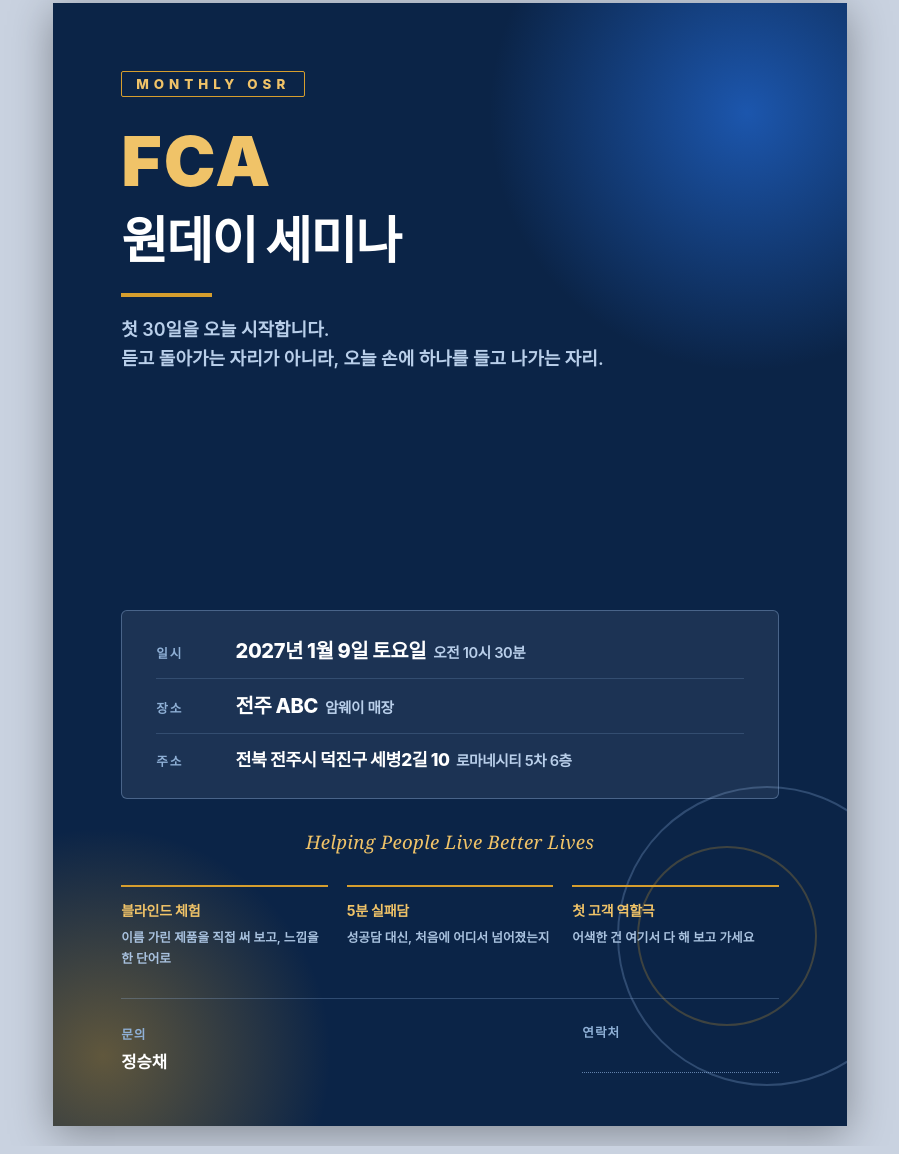
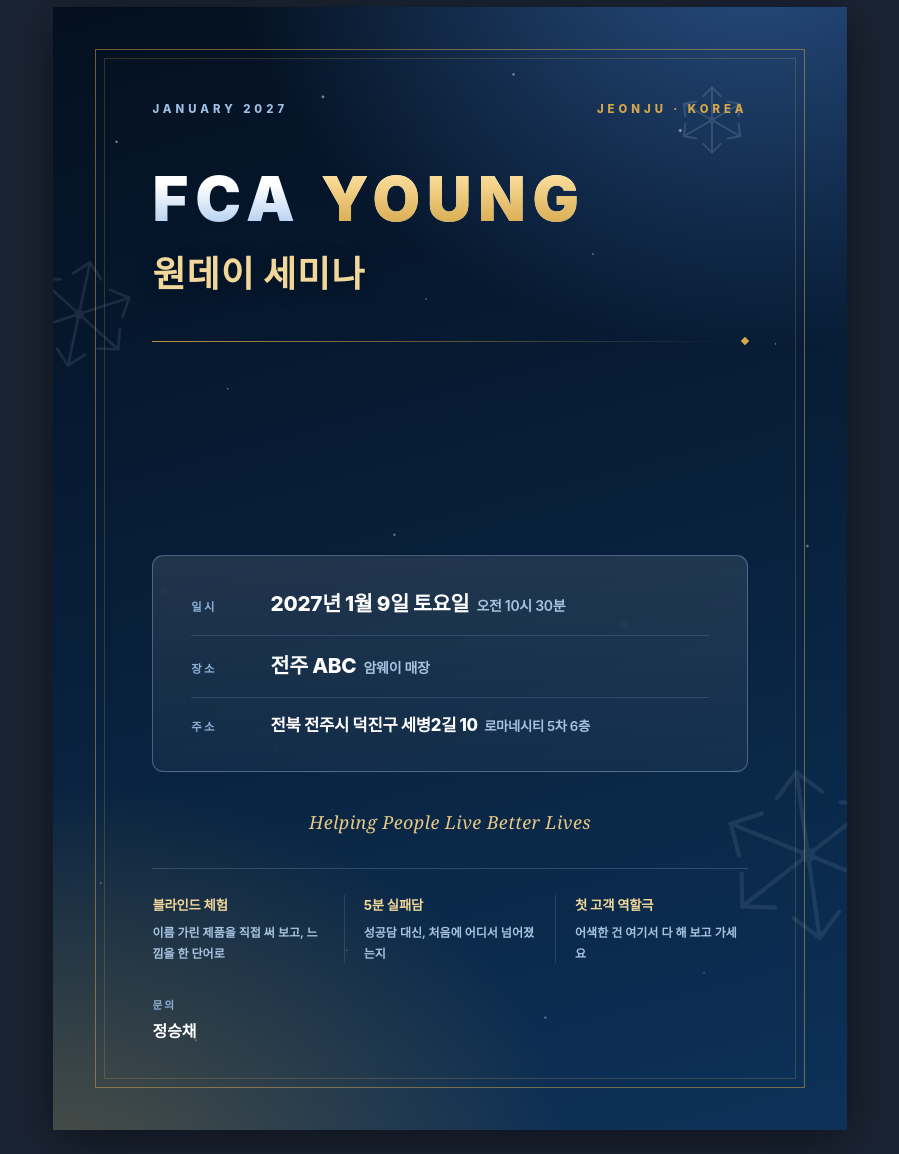
Before and after one commit to dreamfca2019-lgtm/galaga, a plain HTML site: page osr/poster.html in a window 1280 px wide. Shown: the part 17-1171 px from the top of the page, without its empty margins (190-1089 px from the left). Drawn offline with Linux system fonts and the light colour scheme.

Commit message:
Poster: winter night design, FCA YOUNG

```diff
--- a/osr/poster.html
+++ b/osr/poster.html
@@ -3,87 +3,163 @@
 <head>
 <meta charset="utf-8">
 <meta name="viewport" content="width=device-width, initial-scale=1.0">
-<title>FCA 원데이 세미나 · 전주 ABC</title>
+<title>FCA YOUNG 원데이 세미나 · 전주 ABC</title>
 <style>
   *{box-sizing:border-box; margin:0; padding:0;}
   body{
-    background:#c9d2e0; font-family:-apple-system,BlinkMacSystemFont,"Apple SD Gothic Neo","Malgun Gothic",sans-serif;
-    display:flex; justify-content:center; padding:20px 10px;
+    background:#1b2434; font-family:-apple-system,BlinkMacSystemFont,"Apple SD Gothic Neo","Malgun Gothic",sans-serif;
+    display:flex; justify-content:center; padding:24px 10px;
   }
   .poster{
-    width:210mm; height:297mm; background:#0b2447; color:#fff; position:relative; overflow:hidden;
-    display:flex; flex-direction:column; box-shadow:0 8px 40px rgba(0,0,0,.35);
+    width:210mm; height:297mm; position:relative; overflow:hidden; color:#fff;
+    display:flex; flex-direction:column; padding:11mm;
+    background:
+      radial-gradient(120% 70% at 88% -8%, rgba(72,132,214,.55) 0%, rgba(72,132,214,0) 55%),
+      radial-gradient(110% 60% at 0% 105%, rgba(196,146,52,.35) 0%, rgba(196,146,52,0) 60%),
+      linear-gradient(165deg,#04101f 0%,#071b34 38%,#0a2848 72%,#0d3159 100%);
+    box-shadow:0 10px 50px rgba(0,0,0,.5);
   }
-  .glow1,.glow2,.ring,.dots{position:absolute; pointer-events:none;}
-  .glow1{width:520px; height:520px; border-radius:50%; right:-160px; top:-150px;
-    background:radial-gradient(circle, rgba(31,95,191,.85) 0%, rgba(31,95,191,0) 70%);}
-  .glow2{width:460px; height:460px; border-radius:50%; left:-180px; bottom:-160px;
-    background:radial-gradient(circle, rgba(214,158,46,.42) 0%, rgba(214,158,46,0) 70%);}
-  .ring{width:300px; height:300px; border:2px solid rgba(157,192,238,.25); border-radius:50%; right:-70px; bottom:40px;}
-  .ring.small{width:180px; height:180px; right:30px; bottom:100px; border-color:rgba(214,158,46,.25);}
 
-  .top{position:relative; padding:18mm 18mm 0; z-index:2;}
-  .badge{display:inline-block; border:1.5px solid #d69e2e; color:#f0c368; font-size:10pt;
-    letter-spacing:5px; font-weight:800; padding:4px 14px; border-radius:2px;}
-  .title{margin-top:8mm; font-size:38pt; font-weight:900; line-height:1.16; letter-spacing:-1.5px;}
-  .title .latin{display:block; font-size:52pt; letter-spacing:2px; line-height:1; margin-bottom:4mm;}
-  .title .gold{color:#f0c368;}
-  .rule{width:24mm; height:4px; background:#d69e2e; margin:6mm 0 5mm;}
-  .sub{font-size:13.5pt; color:#b9cfea; line-height:1.6; font-weight:600;}
+  /* 눈 내리는 밤 */
+  .snow{
+    position:absolute; inset:0; pointer-events:none; opacity:.85;
+    background-image:
+      radial-gradient(1.6px 1.6px at 8% 12%, rgba(255,255,255,.9), transparent),
+      radial-gradient(1.2px 1.2px at 22% 34%, rgba(255,255,255,.7), transparent),
+      radial-gradient(2px 2px at 34% 8%, rgba(255,255,255,.8), transparent),
+      radial-gradient(1.1px 1.1px at 47% 26%, rgba(255,255,255,.6), transparent),
+      radial-gradient(1.7px 1.7px at 58% 6%, rgba(255,255,255,.75), transparent),
+      radial-gradient(1.3px 1.3px at 68% 22%, rgba(255,255,255,.65), transparent),
+      radial-gradient(2.2px 2.2px at 79% 11%, rgba(255,255,255,.85), transparent),
+      radial-gradient(1.2px 1.2px at 91% 30%, rgba(255,255,255,.6), transparent),
+      radial-gradient(1.5px 1.5px at 14% 52%, rgba(255,255,255,.55), transparent),
+      radial-gradient(1.1px 1.1px at 28% 66%, rgba(255,255,255,.45), transparent),
+      radial-gradient(1.8px 1.8px at 43% 47%, rgba(255,255,255,.6), transparent),
+      radial-gradient(1.2px 1.2px at 55% 63%, rgba(255,255,255,.5), transparent),
+      radial-gradient(1.6px 1.6px at 72% 55%, rgba(255,255,255,.55), transparent),
+      radial-gradient(1.1px 1.1px at 86% 68%, rgba(255,255,255,.45), transparent),
+      radial-gradient(2px 2px at 95% 48%, rgba(255,255,255,.6), transparent),
+      radial-gradient(1.3px 1.3px at 6% 78%, rgba(255,255,255,.5), transparent),
+      radial-gradient(1.5px 1.5px at 18% 92%, rgba(255,255,255,.45), transparent),
+      radial-gradient(1.2px 1.2px at 37% 84%, rgba(255,255,255,.4), transparent),
+      radial-gradient(1.8px 1.8px at 62% 90%, rgba(255,255,255,.5), transparent),
+      radial-gradient(1.2px 1.2px at 82% 86%, rgba(255,255,255,.45), transparent);
+  }
+  .flake{position:absolute; pointer-events:none; color:#cfe3ff;}
+  .flake.a{width:120px; height:120px; left:-34px; top:22%; opacity:.10; transform:rotate(12deg);}
+  .flake.b{width:190px; height:190px; right:-56px; bottom:16%; opacity:.09; transform:rotate(-8deg);}
+  .flake.c{width:74px; height:74px; right:26mm; top:20mm; opacity:.16;}
 
-  .when{position:relative; z-index:2; margin:auto 18mm 0;}
-  .box{background:rgba(255,255,255,.07); border:1px solid rgba(157,192,238,.35);
-    border-radius:6px; padding:7mm 9mm;}
-  .row{display:flex; align-items:baseline; gap:6mm; padding:3.6mm 0; border-bottom:1px solid rgba(157,192,238,.18);}
+  .frame{
+    position:relative; z-index:3; flex:1; border:0.45mm solid rgba(214,168,74,.5);
+    display:flex; flex-direction:column; padding:14mm 15mm 12mm;
+  }
+  .frame::before{
+    content:""; position:absolute; inset:2.2mm; border:0.25mm solid rgba(214,168,74,.22); pointer-events:none;
+  }
+
+  /* 상단 */
+  .kicker{display:flex; justify-content:space-between; align-items:center;
+    font-size:8.5pt; letter-spacing:4px; color:#9dbde3; font-weight:800;}
+  .kicker .dot{width:4px; height:4px; background:#d6a84a; border-radius:50%;}
+  .kicker .right{color:#d6a84a;}
+
+  .title{margin-top:14mm;}
+  .latin{
+    font-size:46pt; font-weight:900; letter-spacing:7px; line-height:1;
+    background:linear-gradient(180deg,#ffffff 25%,#a8c8ee 100%);
+    -webkit-background-clip:text; background-clip:text; -webkit-text-fill-color:transparent;
+  }
+  .latin .y{
+    background:linear-gradient(180deg,#ffe3a3 10%,#d6a84a 90%);
+    -webkit-background-clip:text; background-clip:text; -webkit-text-fill-color:transparent;
+  }
+  .kr{margin-top:6mm; font-size:27pt; font-weight:900; letter-spacing:1px; color:#f2d79a; line-height:1.2;
+    text-shadow:0 2px 18px rgba(0,0,0,.35);}
+  .rule{display:flex; align-items:center; gap:4mm; margin-top:11mm;}
+  .rule i{height:1px; flex:1; background:linear-gradient(90deg, rgba(214,168,74,.85), rgba(214,168,74,0));}
+  .rule b{width:6px; height:6px; background:#d6a84a; transform:rotate(45deg);}
+
+  /* 정보 */
+  .info{margin-top:auto;}
+  .card{
+    background:linear-gradient(180deg, rgba(255,255,255,.10), rgba(255,255,255,.04));
+    border:0.3mm solid rgba(168,200,238,.35); border-radius:3mm; padding:9mm 10mm;
+    backdrop-filter:blur(2px);
+  }
+  .row{display:flex; align-items:baseline; gap:7mm; padding:4.4mm 0;
+    border-bottom:1px solid rgba(168,200,238,.16);}
+  .row:first-child{padding-top:0;}
   .row:last-child{border-bottom:0; padding-bottom:0;}
-  .row:first-child{padding-top:0;}
-  .lb{font-size:9.5pt; color:#8fb0d6; font-weight:800; letter-spacing:2px; width:15mm; flex:0 0 auto;}
-  .val{font-size:15pt; font-weight:800; letter-spacing:-0.4px; line-height:1.35;}
-  .val em{font-style:normal; color:#f0c368;}
-  .val small{font-size:11pt; color:#b9cfea; font-weight:600; margin-left:3px;}
-  .addr{font-size:13pt;}
+  .lb{font-size:8.5pt; letter-spacing:2.5px; color:#8fb2da; font-weight:800; width:14mm; flex:0 0 auto;}
+  .val{font-size:15.5pt; font-weight:800; letter-spacing:-0.3px; line-height:1.35;}
+  .val em{font-style:normal; color:#f2d79a;}
+  .val small{font-size:10.5pt; color:#a7c3e0; font-weight:600; margin-left:3px;}
+  .addr{font-size:12.5pt;}
+  .addr small{font-size:10pt;}
 
-  .bottom{position:relative; z-index:2; padding:8mm 18mm 14mm;}
+  /* 하단 */
   .slogan{
-    font-family:Georgia,"Times New Roman",serif; font-style:italic; font-size:14pt;
-    color:#f0c368; letter-spacing:.3px; margin-bottom:8mm; text-align:center;
+    margin-top:10mm; text-align:center; font-family:Georgia,"Times New Roman",serif; font-style:italic;
+    font-size:13.5pt; color:#e6c887; letter-spacing:.4px;
   }
-  .points{display:flex; gap:5mm; margin-bottom:8mm;}
-  .pt{flex:1; border-top:2px solid #d69e2e; padding-top:3.5mm;}
-  .pt b{display:block; font-size:10.5pt; color:#f0c368; margin-bottom:1.5mm; letter-spacing:-0.2px;}
-  .pt span{font-size:9.5pt; color:#a9c2df; line-height:1.5; font-weight:600;}
-  .contact{display:flex; justify-content:space-between; align-items:flex-end;
-    border-top:1px solid rgba(157,192,238,.25); padding-top:6mm;}
-  .contact .q{font-size:9.5pt; color:#8fb0d6; font-weight:700; letter-spacing:1px; margin-bottom:1.5mm;}
-  .contact .name{font-size:12.5pt; color:#fff; font-weight:800;}
-  .contact .blank{border-bottom:1px dotted rgba(157,192,238,.6); width:52mm; height:7mm;}
+  .points{display:flex; gap:0; margin-top:9mm; border-top:0.3mm solid rgba(168,200,238,.22); padding-top:7mm;}
+  .pt{flex:1; padding:0 5mm; border-right:1px solid rgba(168,200,238,.16);}
+  .pt:first-child{padding-left:0;}
+  .pt:last-child{border-right:0; padding-right:0;}
+  .pt b{display:block; font-size:10pt; color:#f2d79a; margin-bottom:1.8mm; letter-spacing:-0.2px;}
+  .pt span{font-size:9pt; color:#a7c3e0; line-height:1.5; font-weight:600;}
+
+  .contact{display:flex; justify-content:space-between; align-items:flex-end; margin-top:9mm;}
+  .contact .q{font-size:8pt; letter-spacing:2px; color:#8fb2da; font-weight:800; margin-bottom:1.5mm;}
+  .contact .name{font-size:12pt; font-weight:800;}
 
   @media print{
     body{background:#fff; padding:0;}
     .poster{box-shadow:none; width:210mm; height:297mm;}
     @page{size:A4 portrait; margin:0;}
+    *{-webkit-print-color-adjust:exact; print-color-adjust:exact;}
   }
 </style>
 </head>
 <body>
 <div class="poster">
-  <div class="glow1"></div>
-  <div class="glow2"></div>
-  <div class="ring"></div>
-  <div class="ring small"></div>
+  <div class="snow"></div>
 
-  <div class="top">
-    <div class="badge">MONTHLY OSR</div>
-    <h1 class="title">
-      <span class="latin gold">FCA</span>
-      원데이 세미나
-    </h1>
-    <div class="rule"></div>
-    <div class="sub">첫 30일을 오늘 시작합니다.<br>듣고 돌아가는 자리가 아니라, 오늘 손에 하나를 들고 나가는 자리.</div>
+  <svg class="flake a" viewBox="0 0 100 100" fill="none" stroke="currentColor" stroke-width="2.2" stroke-linecap="round">
+    <g><path d="M50 6V94"/><path d="M50 6 38 18M50 6l12 12"/><path d="M50 94 38 82M50 94l12-12"/>
+    <path d="M12 28 88 72"/><path d="M12 28l2 17M12 28l17-3"/><path d="M88 72l-2-17M88 72l-17 3"/>
+    <path d="M88 28 12 72"/><path d="M88 28l-2 17M88 28l-17-3"/><path d="M12 72l2-17M12 72l17 3"/>
+    <circle cx="50" cy="50" r="4" fill="currentColor" stroke="none"/></g>
+  </svg>
+  <svg class="flake b" viewBox="0 0 100 100" fill="none" stroke="currentColor" stroke-width="2.2" stroke-linecap="round">
+    <g><path d="M50 6V94"/><path d="M50 6 38 18M50 6l12 12"/><path d="M50 94 38 82M50 94l12-12"/>
+    <path d="M12 28 88 72"/><path d="M12 28l2 17M12 28l17-3"/><path d="M88 72l-2-17M88 72l-17 3"/>
+    <path d="M88 28 12 72"/><path d="M88 28l-2 17M88 28l-17-3"/><path d="M12 72l2-17M12 72l17 3"/>
+    <circle cx="50" cy="50" r="4" fill="currentColor" stroke="none"/></g>
+  </svg>
+  <svg class="flake c" viewBox="0 0 100 100" fill="none" stroke="currentColor" stroke-width="2.6" stroke-linecap="round">
+    <g><path d="M50 6V94"/><path d="M50 6 38 18M50 6l12 12"/><path d="M50 94 38 82M50 94l12-12"/>
+    <path d="M12 28 88 72"/><path d="M12 28l2 17M12 28l17-3"/><path d="M88 72l-2-17M88 72l-17 3"/>
+    <path d="M88 28 12 72"/><path d="M88 28l-2 17M88 28l-17-3"/><path d="M12 72l2-17M12 72l17 3"/>
+    <circle cx="50" cy="50" r="4" fill="currentColor" stroke="none"/></g>
+  </svg>
+
+  <div class="frame">
+
+    <div class="kicker">
+      <span>JANUARY 2027</span>
+      <span class="right">JEONJU · KOREA</span>
     </div>
 
-  <div class="when">
-    <div class="box">
+    <div class="title">
+      <div class="latin">FCA <span class="y">YOUNG</span></div>
+      <div class="kr">원데이 세미나</div>
+      <div class="rule"><i></i><b></b></div>
+    </div>
+
+    <div class="info">
+      <div class="card">
         <div class="row">
           <div class="lb">일시</div>
           <div class="val">2027년 1월 9일 토요일 <small>오전 10시 30분</small></div>
@@ -97,10 +173,9 @@
           <div class="val addr">전북 전주시 덕진구 세병2길 10 <small>로마네시티 5차 6층</small></div>
         </div>
       </div>
-  </div>
 
-  <div class="bottom">
       <div class="slogan">Helping People Live Better Lives</div>
+
       <div class="points">
         <div class="pt">
           <b>블라인드 체험</b>
@@ -115,16 +190,15 @@
           <span>어색한 건 여기서 다 해 보고 가세요</span>
         </div>
       </div>
+
       <div class="contact">
         <div>
           <div class="q">문의</div>
           <div class="name">정승채</div>
         </div>
-      <div>
-        <div class="q">연락처</div>
-        <div class="blank"></div>
       </div>
     </div>
+
   </div>
 </div>
 </body>
```
Lines whose indentation alone changed are shown as unchanged.
